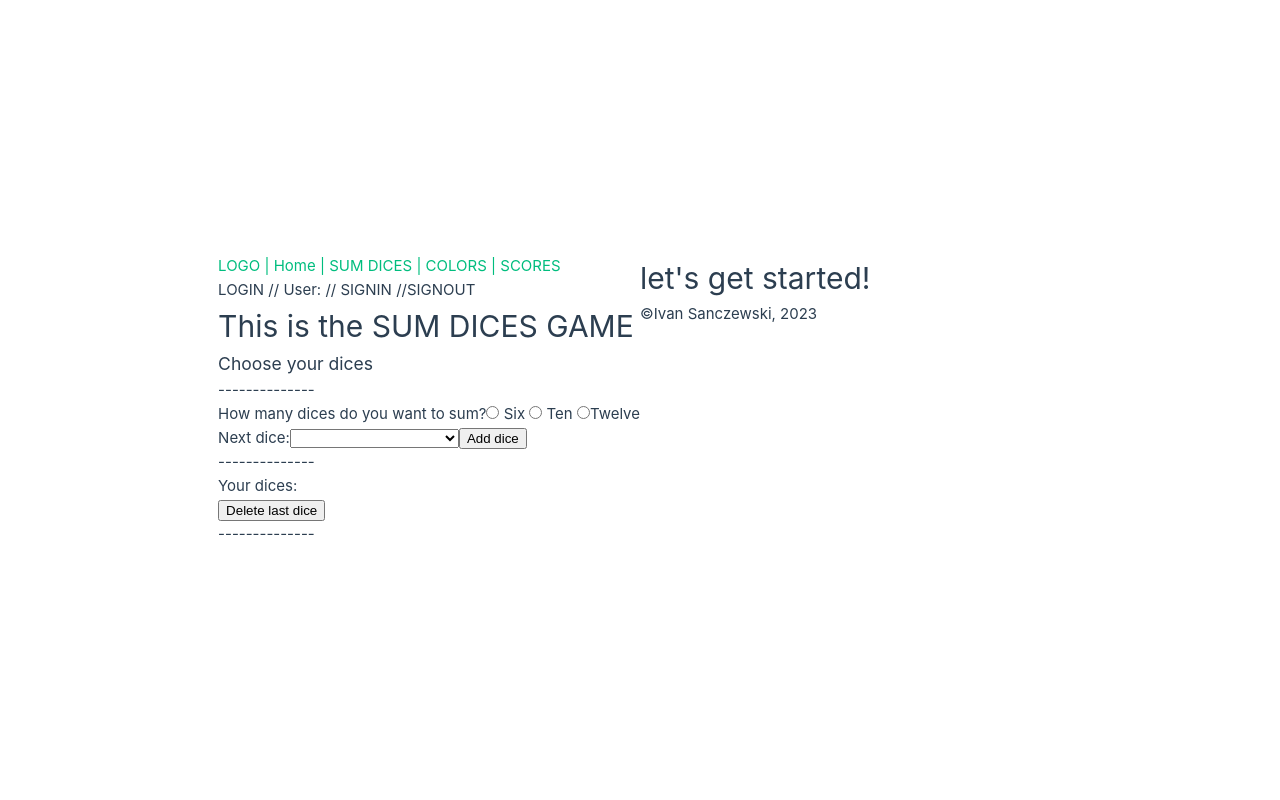
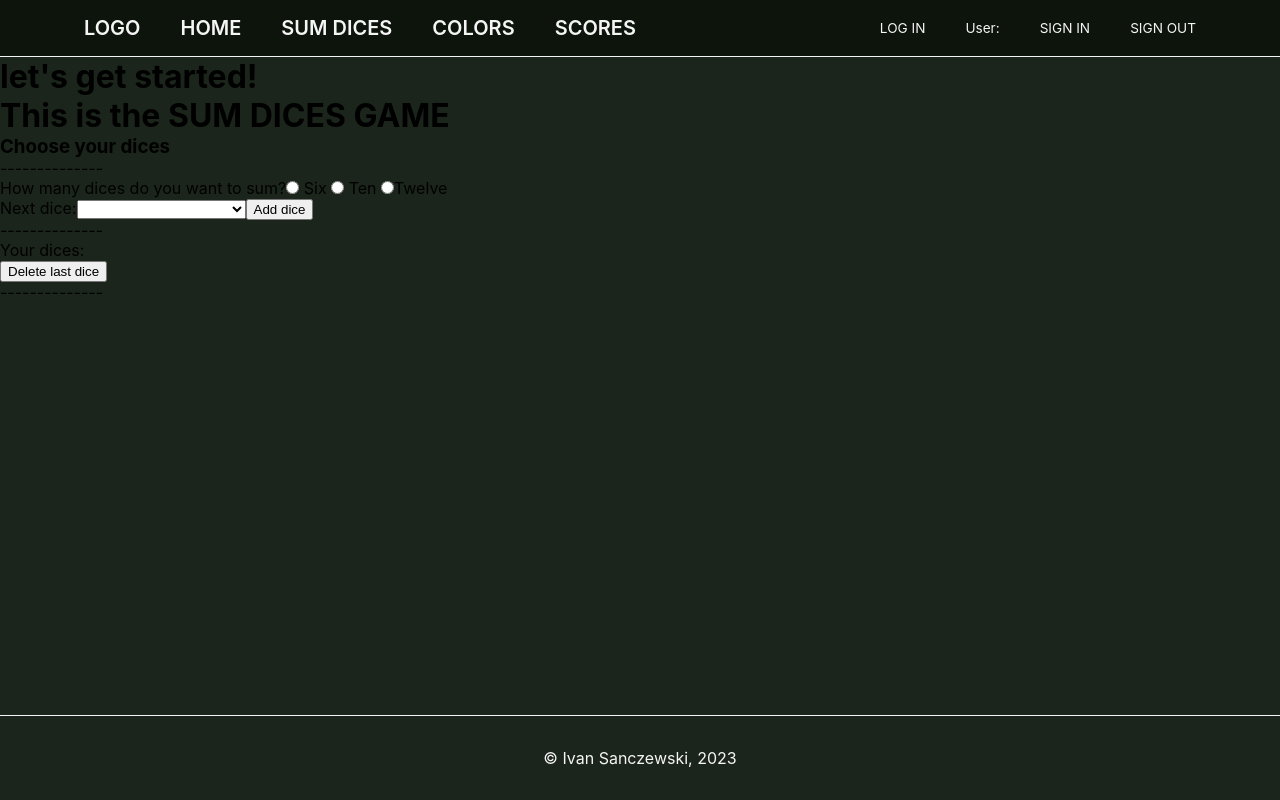
Before and after one commit to IvanSanczewski/dices, a Vue app: page /diceSum in a window 1280 px wide. Built offline with nearby package versions, Linux system fonts and the light colour scheme.

Commit message:
Add basic CSS to menu & footer

```diff
--- a/src/App.vue
+++ b/src/App.vue
@@ -3,17 +3,13 @@ import { RouterLink, RouterView } from 'vue-router'
 import Navbar from '@/components/Navbar.vue'
 import Footer from '@/components/Footer.vue'
 
-
 </script>
 
 <template>
   <Navbar/>
-  <h1>let's get started!</h1>
   <main>
+    <h1>let's get started!</h1>
     <RouterView />
   </main>
   <Footer />
 </template>
-
-<style>
-</style>
--- a/src/assets/base.css
+++ b/src/assets/CSS/base.css
@@ -1,5 +1,5 @@
 /* color palette from <https://github.com/vuejs/theme> */
-:root {
+* {
   --vt-c-white: #ffffff;
   --vt-c-white-soft: #f8f8f8;
   --vt-c-white-mute: #f2f2f2;
--- /dev/null
+++ b/src/assets/CSS/footer.css
@@ -0,0 +1,14 @@
+.footer {
+    width: 1280px;
+    margin: 0 auto;
+    padding: 2rem 0;
+
+    color: whitesmoke;
+
+    border-top: 1px solid whitesmoke ;
+
+    display: flex;
+    justify-content: center;
+
+
+}
--- /dev/null
+++ b/src/assets/CSS/main.css
@@ -0,0 +1,79 @@
+/* @import '../CSS/base.css'; */
+@import '../CSS/navbar.css';
+@import '../CSS/footer.css';
+
+* {
+  box-sizing: border-box;
+  margin: 0;
+}
+
+body {
+  font-family: Inter, -apple-system, BlinkMacSystemFont, 'Segoe UI', Roboto, Oxygen, Ubuntu,
+  Cantarell, 'Fira Sans', 'Droid Sans', 'Helvetica Neue', sans-serif;
+  text-rendering: optimizeLegibility;
+  -webkit-font-smoothing: antialiased;
+  -moz-osx-font-smoothing: grayscale;
+}
+
+#app{
+  min-height: 100dvh;
+
+  background-color: rgb(27, 37, 27);
+  display: grid;
+  grid-template-rows: auto 1fr auto;
+}
+
+main {
+  width: 1280px;
+    margin: 0 auto;
+}
+
+a {
+  text-decoration: none;
+  color: whitesmoke;
+
+}
+
+.container-flex {
+  display: flex;
+
+}
+
+
+
+
+
+/* #app {
+  max-width: 1280px;
+  margin: 0 auto;
+  padding: 2rem;
+
+  font-weight: normal;
+} */
+
+/* a,
+.green {
+  text-decoration: none;
+  color: hsla(160, 100%, 37%, 1);
+  transition: 0.4s;
+} */
+
+
+/* @media (hover: hover) {
+  a:hover {
+    background-color: hsla(160, 100%, 37%, 0.2);
+  }
+} */
+
+/* @media (min-width: 1024px) {
+  body {
+    display: flex;
+    place-items: center;
+  }
+
+  #app {
+    display: grid;
+    grid-template-columns: 1fr 1fr;
+    padding: 0 2rem;
+  }
+} */
--- /dev/null
+++ b/src/assets/CSS/navbar.css
@@ -0,0 +1,41 @@
+.nav {
+    padding: 0 4em 0 4em;
+
+    color: whitesmoke;
+    background-color: rgb(12, 20, 12);
+
+    /* insert variables */
+    border-bottom: 1px solid whitesmoke;
+
+    justify-content: space-between;
+}
+
+.menu-games {
+    display: flex;
+
+    font-size: 1.25rem;
+    font-weight: 600;
+}
+
+.menu-games>a {
+    padding: 1rem 1.25rem;
+}
+.menu-games>a:hover {
+    background-color: white;
+    color: rgb(21, 29, 21);
+
+    border-top-left-radius: .5rem;
+    border-top-right-radius: .5rem
+}
+
+.menu-user {
+    font-size: .85rem;
+    display: flex;
+    justify-content:start;
+    align-items: center;
+    /* margin: 1.25 rem 0; */
+}
+
+.menu-user>span {
+    padding: 0 1.25rem;
+}
--- a/src/assets/main.css
+++ /dev/null
@@ -1,35 +0,0 @@
-@import './base.css';
-
-#app {
-  max-width: 1280px;
-  margin: 0 auto;
-  padding: 2rem;
-
-  font-weight: normal;
-}
-
-a,
-.green {
-  text-decoration: none;
-  color: hsla(160, 100%, 37%, 1);
-  transition: 0.4s;
-}
-
-@media (hover: hover) {
-  a:hover {
-    background-color: hsla(160, 100%, 37%, 0.2);
-  }
-}
-
-@media (min-width: 1024px) {
-  body {
-    display: flex;
-    place-items: center;
-  }
-
-  #app {
-    display: grid;
-    grid-template-columns: 1fr 1fr;
-    padding: 0 2rem;
-  }
-}
--- a/src/components/Footer.vue
+++ b/src/components/Footer.vue
@@ -1,5 +1,7 @@
 <template>
-    <div class="container">
-        <p>©Ivan Sanczewski, 2023</p>
+    <div class="container-flex">
+        <div class="footer">
+            <p>© Ivan Sanczewski, 2023</p>
+        </div>
     </div>
 </template>
--- a/src/components/Navbar.vue
+++ b/src/components/Navbar.vue
@@ -1,17 +1,17 @@
 <template>
-    <div class="container">
-        <div class="menu">
-            <RouterLink to='/'>LOGO | </RouterLink>
-            <RouterLink to="/">Home | </RouterLink>
-            <RouterLink to="DiceSum">SUM DICES | </RouterLink>
-            <RouterLink to="Colors">COLORS | </RouterLink>
+    <div class="container-flex nav">
+        <div class="menu-games">
+            <RouterLink to='/'>LOGO</RouterLink>
+            <RouterLink to="/">HOME</RouterLink>
+            <RouterLink to="DiceSum">SUM DICES</RouterLink>
+            <RouterLink to="Colors">COLORS</RouterLink>
             <RouterLink to="Scores">SCORES</RouterLink>
         </div>
-        <div class="user">
-            <span>LOGIN // </span>
-            <span>User: // </span>
-            <span>SIGNIN //</span>
-            <span>SIGNOUT</span>
+        <div class="menu-user">
+            <span>LOG IN</span>
+            <span>User:</span>
+            <span>SIGN IN</span>
+            <span>SIGN OUT</span>
         </div>
     </div>
 
--- a/src/main.js
+++ b/src/main.js
@@ -4,7 +4,7 @@ import { createPinia } from 'pinia'
 import App from './App.vue'
 import router from './router'
 
-import './assets/main.css'
+import './assets/CSS/main.css'
 
 const app = createApp(App)
 
--- a/src/stores/dices.js
+++ b/src/stores/dices.js
@@ -30,7 +30,16 @@ export const useDicesStore = defineStore('dices', {
             hihgScore:'',
             playScore:[],
             actualScore:''
+        },
+
+        // scores
+
+        dicesScore: {
+            positive:{
+
+            }
         }
+
     }),
 
     getters: {
@@ -128,9 +137,9 @@ export const useDicesStore = defineStore('dices', {
         calculateScore() {
             let score = 0
             this.userPlay.answersAreCorrect.map(item => {
-                score += item ? 10 : 0
-                console.log(score);
+                score += item ? this.dicesPositive( ) : this.dicesNegative()
             })
+            console.log(score);
 
         }
 
```
